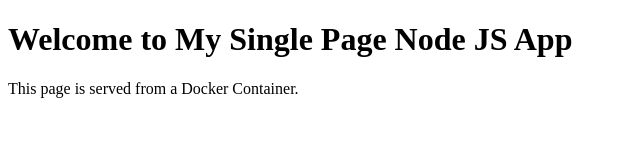
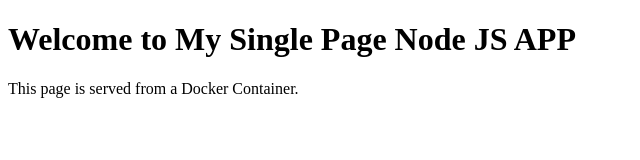
Before and after one commit to peehugoutam/single-page-app-docker, a website: page public/index.html in a window 1280 px wide. Shown: the full height of the page, 0-640 px from the left. Drawn offline with Linux system fonts and the light colour scheme.

Commit message:
Change text

```diff
--- a/public/index.html
+++ b/public/index.html
@@ -8,7 +8,7 @@
 </head>
 
 <body>
-    <h1>Welcome to My Single Page Node JS App</h1>
+    <h1>Welcome to My Single Page Node JS APP</h1>
     <p>This page is served from a Docker Container.</p>
 </body>
 
```
